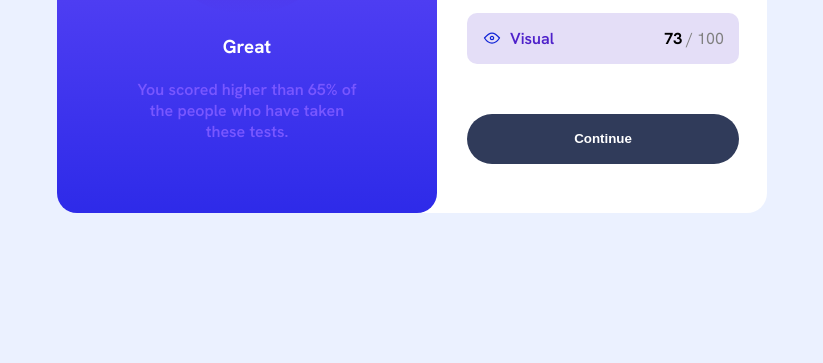
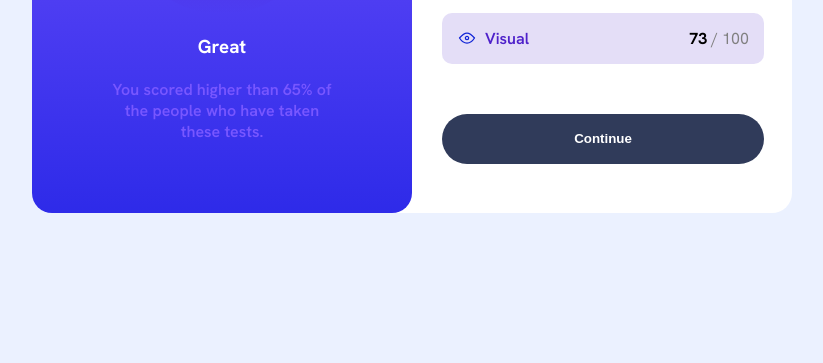
Before and after one commit to yonderboy7/frontendmentor-projects-result-summary-component, a plain HTML site: page index.html in a window 1280 px wide. Shown: the part 445-808 px from the top of the page, without its empty margins (203-1026 px from the left). Drawn offline with Linux system fonts and the light colour scheme.

Commit message:
increase summary width

```diff
--- a/style.css
+++ b/style.css
@@ -84,7 +84,7 @@ h1 {
 }
 
 .summary-container {
-  width: 380px;
+  width: 430px;
   background-color: white;
   border-radius: 20px;
   position: relative;
```
